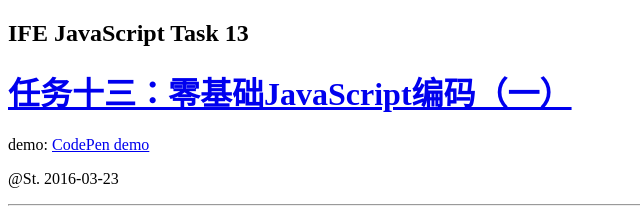
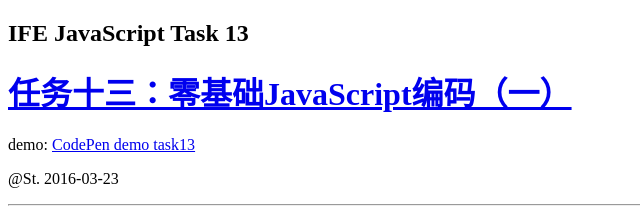
Before and after one commit to houzp/ifeHomework, a plain HTML site: page task13.html in a window 1280 px wide. Shown: the top 212 px of the page, 0-640 px from the left. Drawn offline with Linux system fonts and the light colour scheme.

Commit message:
Update task13.html

```diff
--- a/task13.html
+++ b/task13.html
@@ -12,7 +12,7 @@
     <!-- intro -->
     <h2>IFE JavaScript Task 13</h2>
     <h1><a href="http://ife.baidu.com/task/detail?taskId=13">任务十三：零基础JavaScript编码（一）</a></h1>
-    <p>demo: <a href="http://codepen.io/superwoods/pen/GZmjgp">CodePen demo</a></p>
+    <p>demo: <a href="http://codepen.io/superwoods/pen/GZmjgp">CodePen demo task13</a></p>
     <p>@St. 2016-03-23</p>
     <hr>
     <!-- html -->
```
